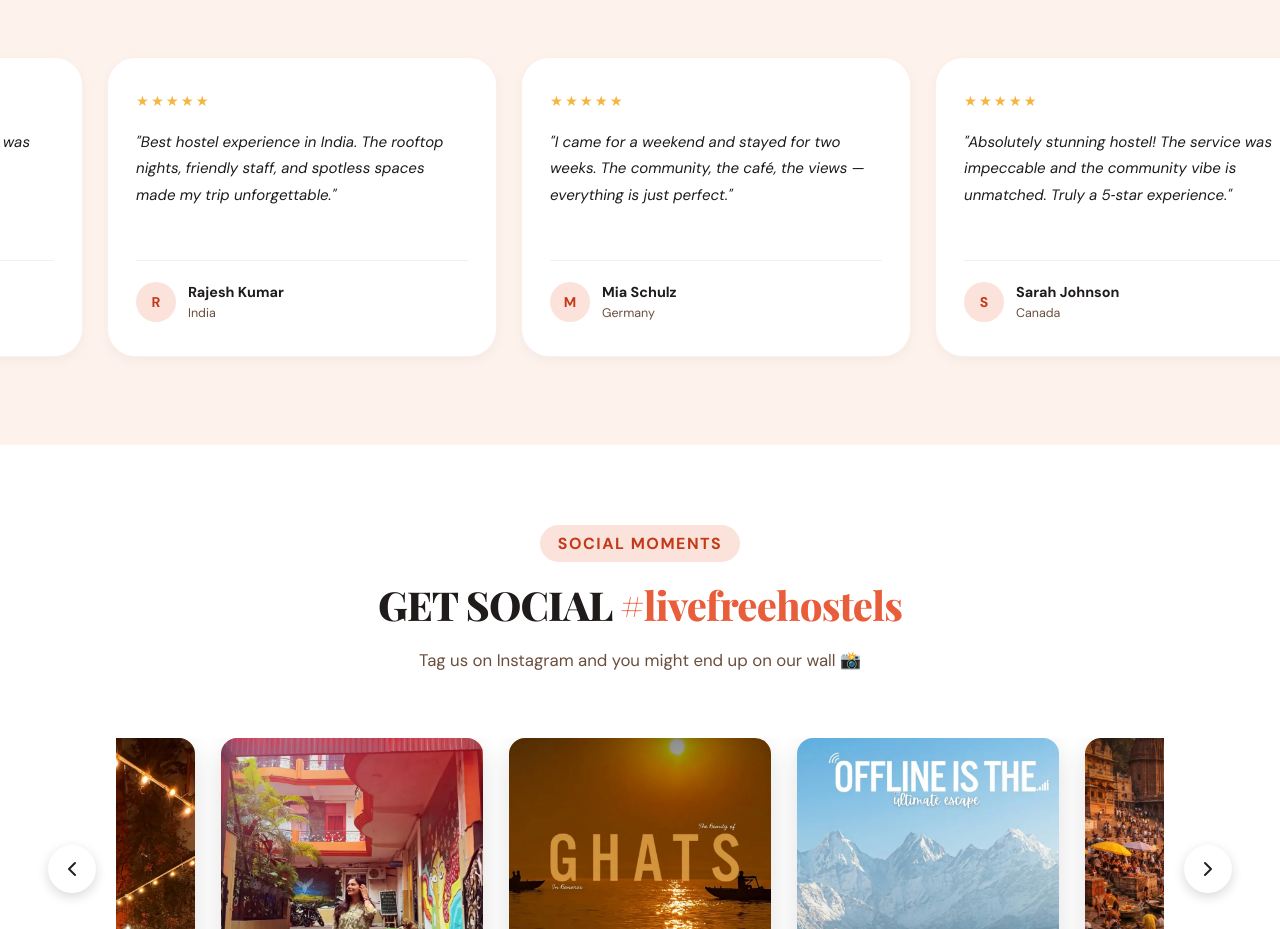
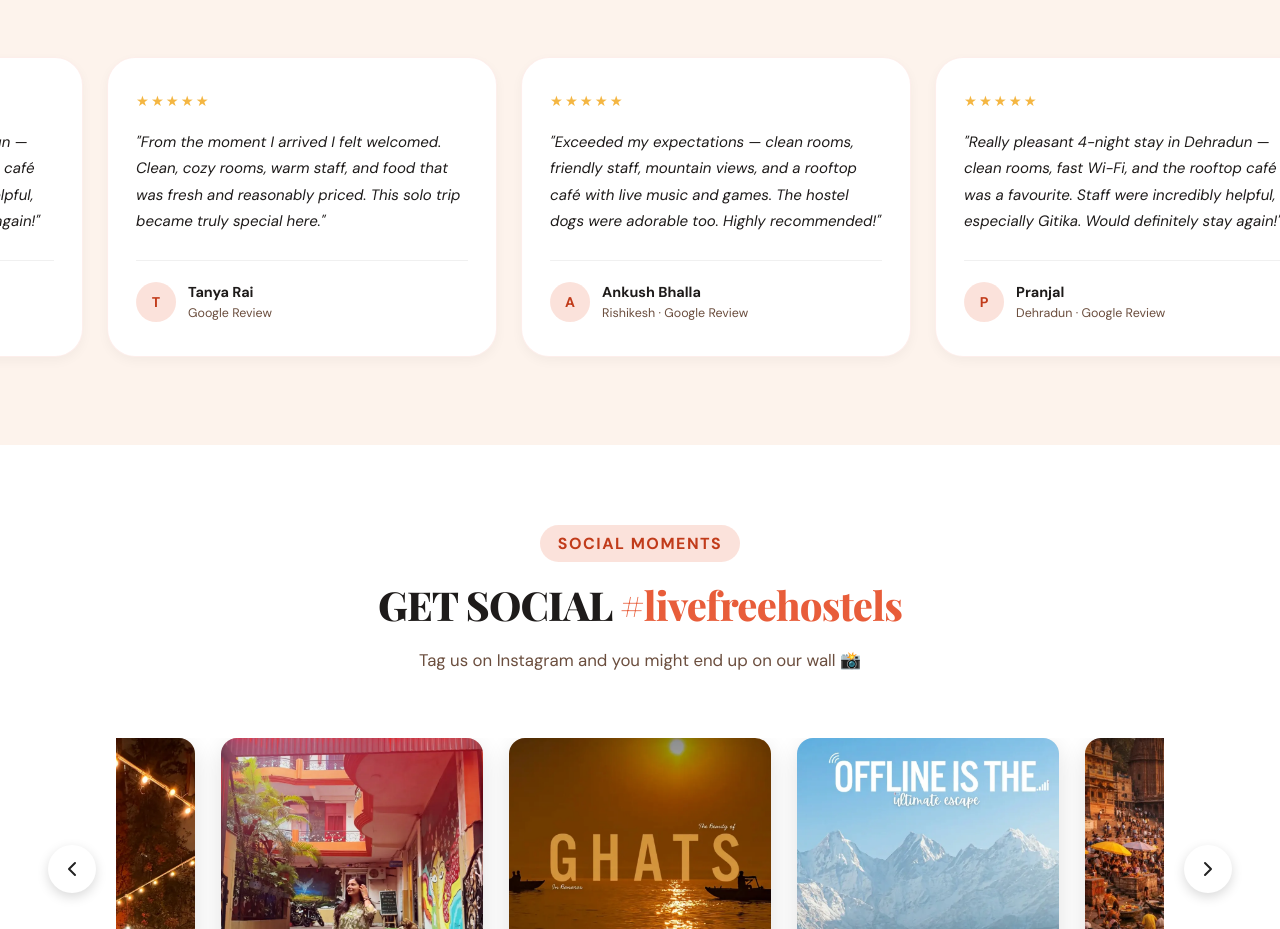
Before and after one commit to vsurbhi/livefreehostel, a React (Vite) app: page / in a window 1280 px wide. Shown: the part 3780-4709 px from the top of the page. Built offline with nearby package versions, Linux system fonts and the light colour scheme; a web font is replaced by a local one.

Commit message:
H11: real testimonials

```diff
--- a/src/data/siteData.js
+++ b/src/data/siteData.js
@@ -151,21 +151,21 @@ export const GUIDELINES = [
 export const TESTIMONIALS = [
   {
     stars: 5,
-    text: 'Absolutely stunning hostel! The service was impeccable and the community vibe is unmatched. Truly a 5‑star experience.',
-    author: 'Sarah Johnson',
-    country: 'Canada',
+    text: 'Really pleasant 4-night stay in Dehradun — clean rooms, fast Wi-Fi, and the rooftop café was a favourite. Staff were incredibly helpful, especially Gitika. Would definitely stay again!',
+    author: 'Pranjal',
+    country: 'Dehradun · Google Review',
   },
   {
     stars: 5,
-    text: 'Best hostel experience in India. The rooftop nights, friendly staff, and spotless spaces made my trip unforgettable.',
-    author: 'Rajesh Kumar',
-    country: 'India',
+    text: 'From the moment I arrived I felt welcomed. Clean, cozy rooms, warm staff, and food that was fresh and reasonably priced. This solo trip became truly special here.',
+    author: 'Tanya Rai',
+    country: 'Google Review',
   },
   {
     stars: 5,
-    text: 'I came for a weekend and stayed for two weeks. The community, the café, the views — everything is just perfect.',
-    author: 'Mia Schulz',
-    country: 'Germany',
+    text: 'Exceeded my expectations — clean rooms, friendly staff, mountain views, and a rooftop café with live music and games. The hostel dogs were adorable too. Highly recommended!',
+    author: 'Ankush Bhalla',
+    country: 'Rishikesh · Google Review',
   },
 ]
 
```
